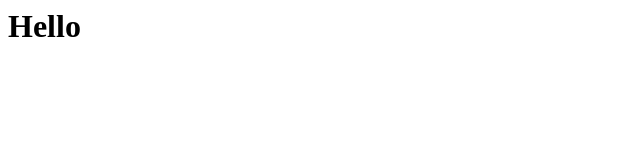
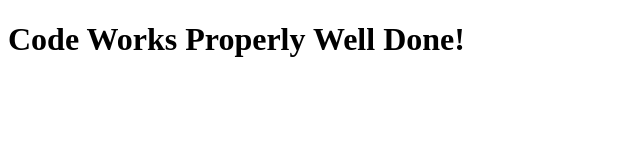
Before and after one commit to Rohit22111/Test, a plain HTML site: page Index.html in a window 1280 px wide. Shown: the whole page, without its empty margins (0-640 px from the left). Drawn offline with Linux system fonts and the light colour scheme.

Commit message:
Update Index.html

```diff
--- a/Index.html
+++ b/Index.html
@@ -1 +1,12 @@
-<h1>Hello</h1>
+<!DOCTYPE html>
+<html lang="en">
+<head>
+    <meta charset="UTF-8">
+    <meta name="viewport" content="width=device-width, initial-scale=1.0">
+    <title>My Awesome Website</title>
+</head>
+<body>
+    <h1>Code Works Properly Well Done!</h1>
+    <!-- Your other content goes here -->
+</body>
+</html>
```
